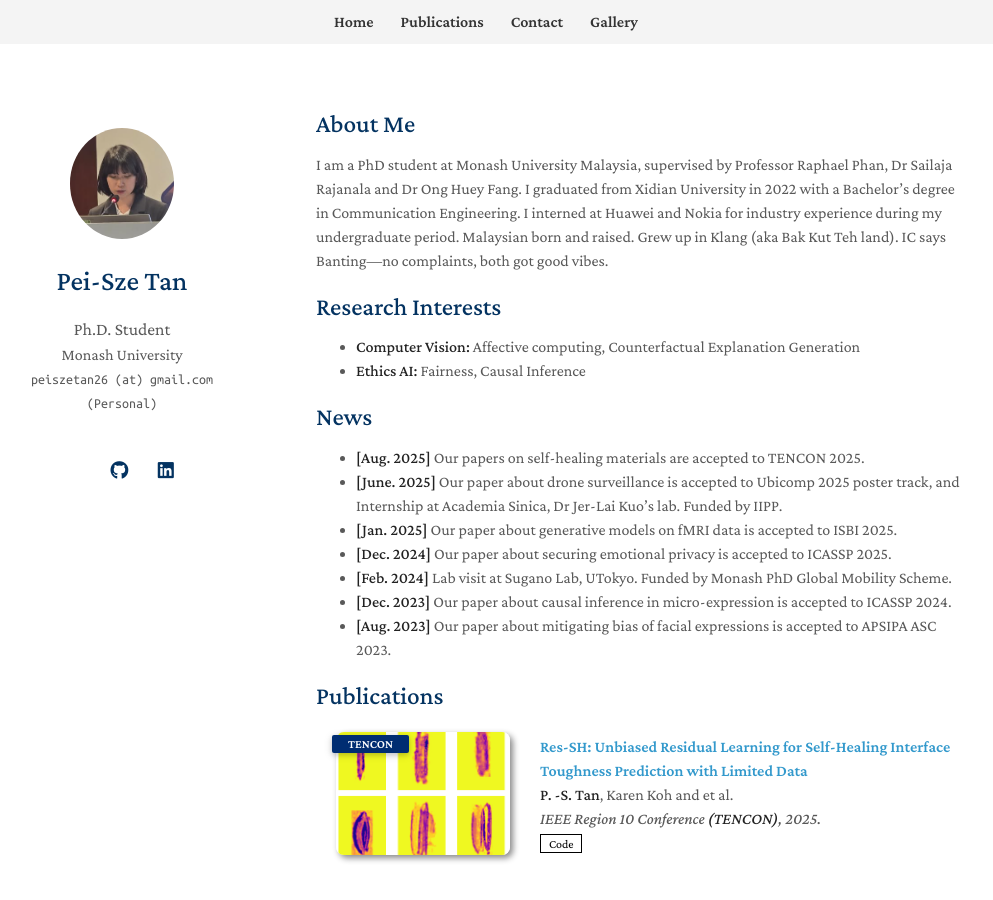
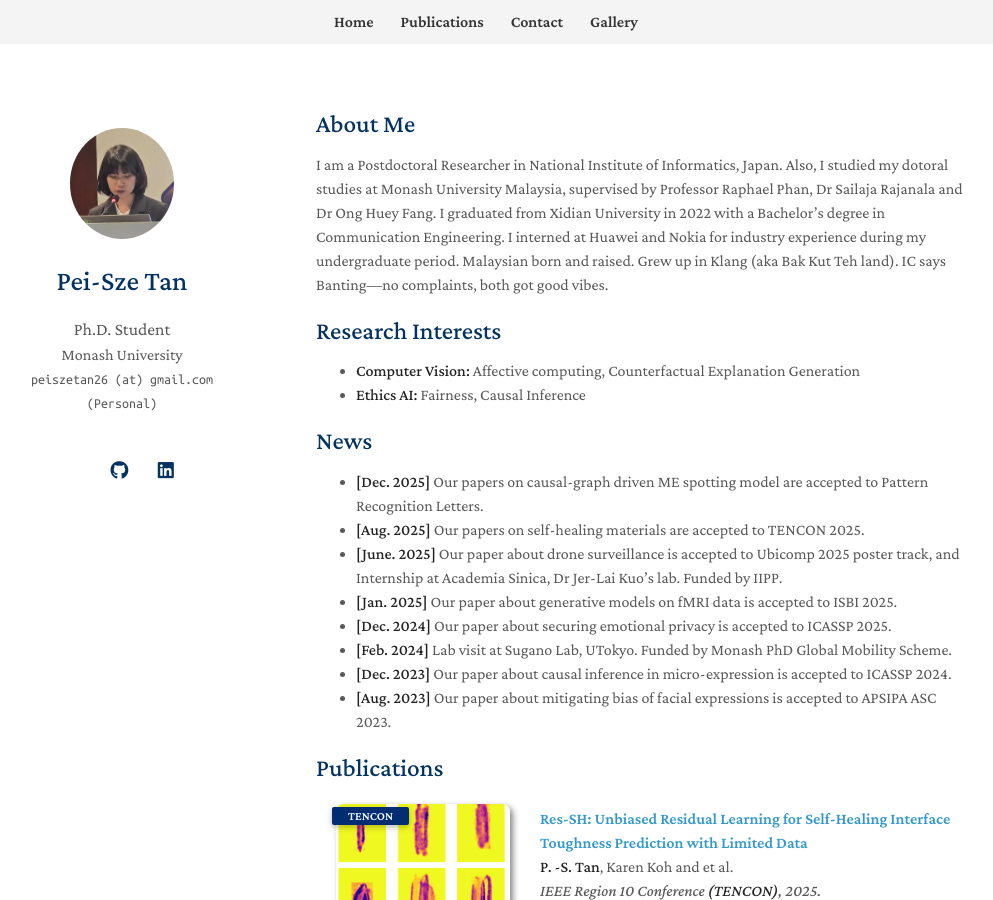
Before and after one commit to noobasuna/tpeisze, a Jekyll site: the page built from index.md, in a window 1280 px wide and 900 px high. Shown: the whole window, without its empty margins (154-1147 px from the left). Built offline with Jekyll 4.4.1, drawn with Linux system fonts in a browser that asks for light colours; a style sheet for code colours, icons or effects is not loaded; our own code applies the rules of GitHub Pages for plain Markdown files.

Commit message:
Revise About Me section for current role
Updated personal information to reflect current position as a Postdoctoral Researcher.

```diff
--- a/index.md
+++ b/index.md
@@ -4,7 +4,7 @@ layout: homepage
 
 ## About Me
 
-I am a PhD student at Monash University Malaysia, supervised by Professor Raphael Phan, Dr Sailaja Rajanala and Dr Ong Huey Fang. I graduated from Xidian University in 2022 with a Bachelor's degree in Communication Engineering. I interned at Huawei and Nokia for industry experience during my undergraduate period. Malaysian born and raised. Grew up in Klang (aka Bak Kut Teh land). IC says Banting—no complaints, both got good vibes.
+I am a Postdoctoral Researcher in National Institute of Informatics, Japan. Also, I studied my dotoral studies at Monash University Malaysia, supervised by Professor Raphael Phan, Dr Sailaja Rajanala and Dr Ong Huey Fang. I graduated from Xidian University in 2022 with a Bachelor's degree in Communication Engineering. I interned at Huawei and Nokia for industry experience during my undergraduate period. Malaysian born and raised. Grew up in Klang (aka Bak Kut Teh land). IC says Banting—no complaints, both got good vibes.
 
 ## Research Interests
 
@@ -12,6 +12,7 @@ I am a PhD student at Monash University Malaysia, supervised by Professor Raphae
 - **Ethics AI:** Fairness, Causal Inference
 
 ## News
+- **[Dec. 2025]** Our papers on causal-graph driven ME spotting model are accepted to Pattern Recognition Letters.
 - **[Aug. 2025]** Our papers on self-healing materials are accepted to TENCON 2025.
 - **[June. 2025]** Our paper about drone surveillance is accepted to Ubicomp 2025 poster track, and Internship at Academia Sinica, Dr Jer-Lai Kuo's lab. Funded by IIPP.
 - **[Jan. 2025]** Our paper about generative models on fMRI data is accepted to ISBI 2025.
```
